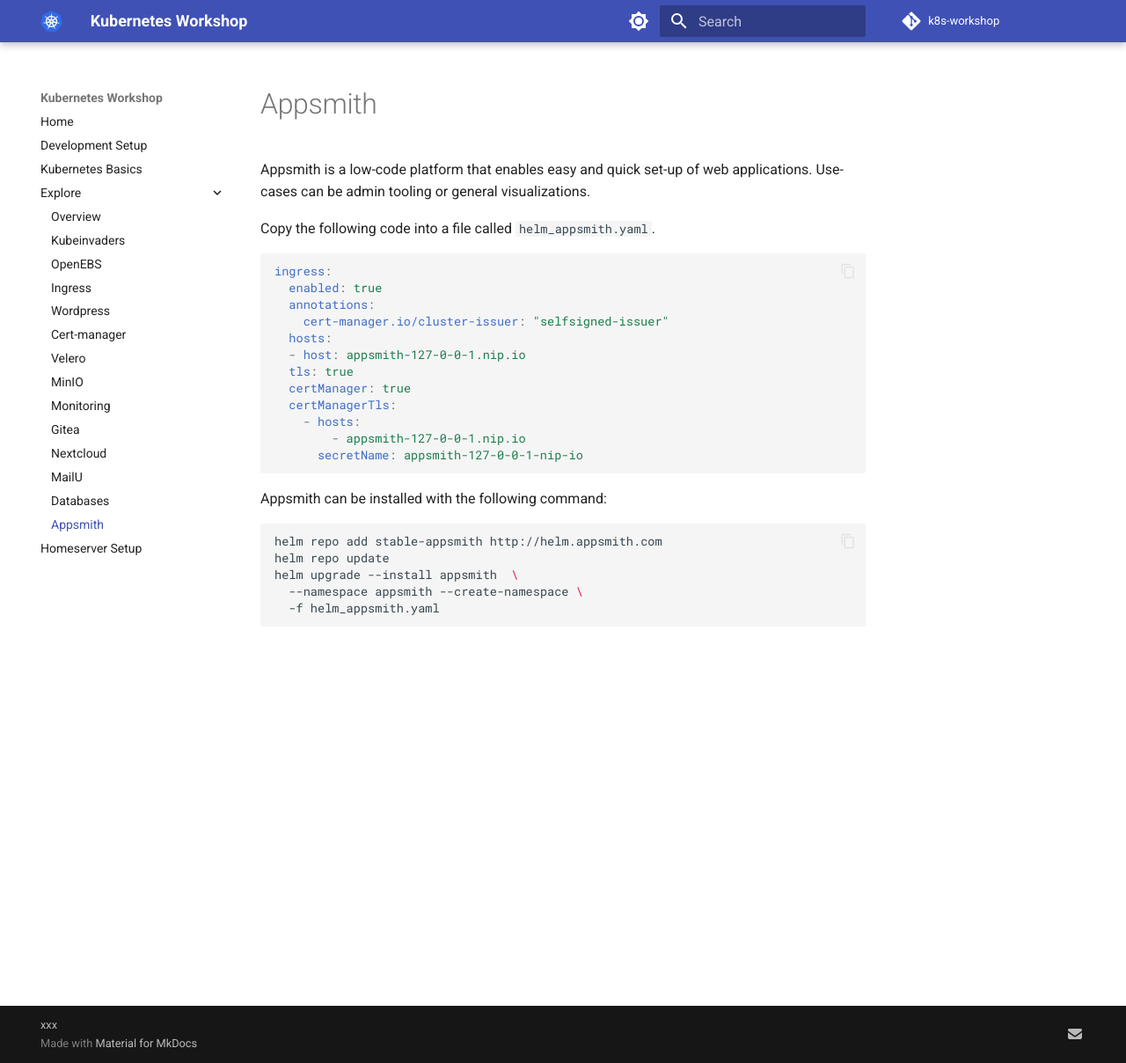
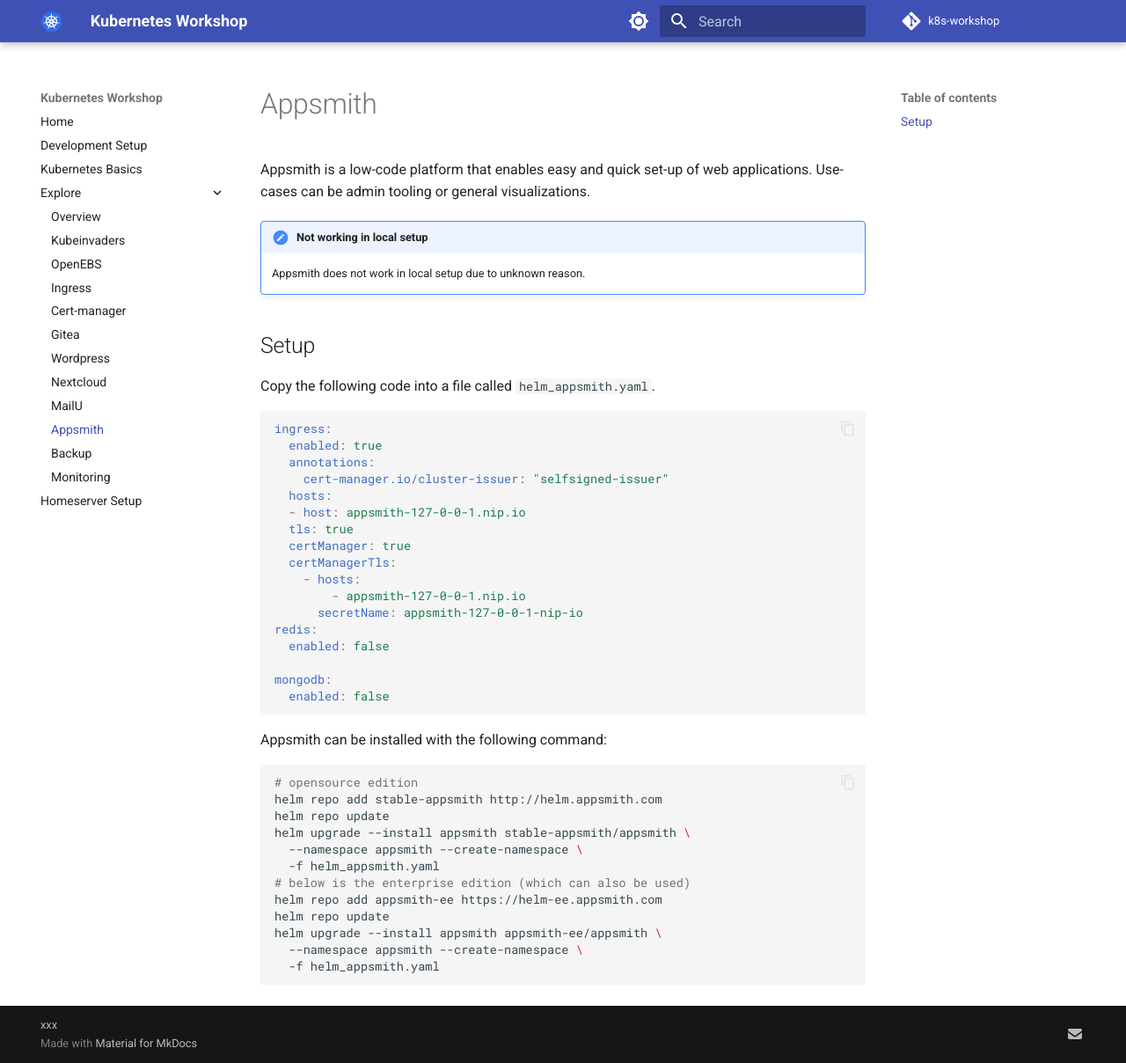
Before and after one commit to iptizer/k8s-workshop, an MkDocs documentation site: the page built from docs/explore/appsmith.md, in a window 1280 px wide and 1208 px high. Shown: the whole window at 88% size. Built offline with MkDocs 1.6.1 and Material for MkDocs 9.7.7, drawn with Linux system fonts in a browser that asks for light colours; comment, search, counter and statistics services are not loaded.

````diff
--- a/docs/explore/appsmith.md
+++ b/docs/explore/appsmith.md
@@ -1,6 +1,11 @@
 # Appsmith
 
 Appsmith is a low-code platform that enables easy and quick set-up of web applications. Use-cases can be admin tooling or general visualizations.
+
+!!!Note "Not working in local setup"
+    Appsmith does not work in local setup due to unknown reason.
+
+## Setup
 
 Copy the following code into a file called `helm_appsmith.yaml`.
 
@@ -17,14 +22,26 @@ ingress:
     - hosts:
         - appsmith-127-0-0-1.nip.io
       secretName: appsmith-127-0-0-1-nip-io
+redis:
+  enabled: false
+
+mongodb:
+  enabled: false
 ```
 
 Appsmith can be installed with the following command:
 
 ```sh
+# opensource edition
 helm repo add stable-appsmith http://helm.appsmith.com
 helm repo update
-helm upgrade --install appsmith  \
+helm upgrade --install appsmith stable-appsmith/appsmith \
+  --namespace appsmith --create-namespace \
+  -f helm_appsmith.yaml
+# below is the enterprise edition (which can also be used)
+helm repo add appsmith-ee https://helm-ee.appsmith.com
+helm repo update
+helm upgrade --install appsmith appsmith-ee/appsmith \
   --namespace appsmith --create-namespace \
   -f helm_appsmith.yaml
 ```
--- a/mkdocs.yml
+++ b/mkdocs.yml
@@ -63,16 +63,16 @@ nav:
     - Kubeinvaders: explore/kubeinvaders.md
     - OpenEBS: explore/openebs.md
     - Ingress: explore/ingress.md
+    - Cert-manager: explore/cert-manager.md
+    - Gitea: explore/gitea.md
     - Wordpress: explore/wordpress.md
-    - Cert-manager: explore/cert-manager.md
-    - Velero: explore/velero.md
-    - MinIO: explore/minio.md
-    - Monitoring: explore/prometheus.md
-    - Gitea: explore/gitea.md
     - Nextcloud: explore/nextcloud.md
     - MailU: explore/mailu.md
-    - Databases: explore/databases.md
     - Appsmith: explore/appsmith.md
+    - Backup: explore/backup.md
+    - Monitoring: explore/prometheus.md
+
+
   - Homeserver Setup: ./homeserver.md
 
 plugins:
````
Also changed, not shown: docs/explore/backup.md (added, +132 -0 lines), docs/explore/overview.md (+5 -5 lines), docs/explore/velero.md (deleted), 3 other files.
